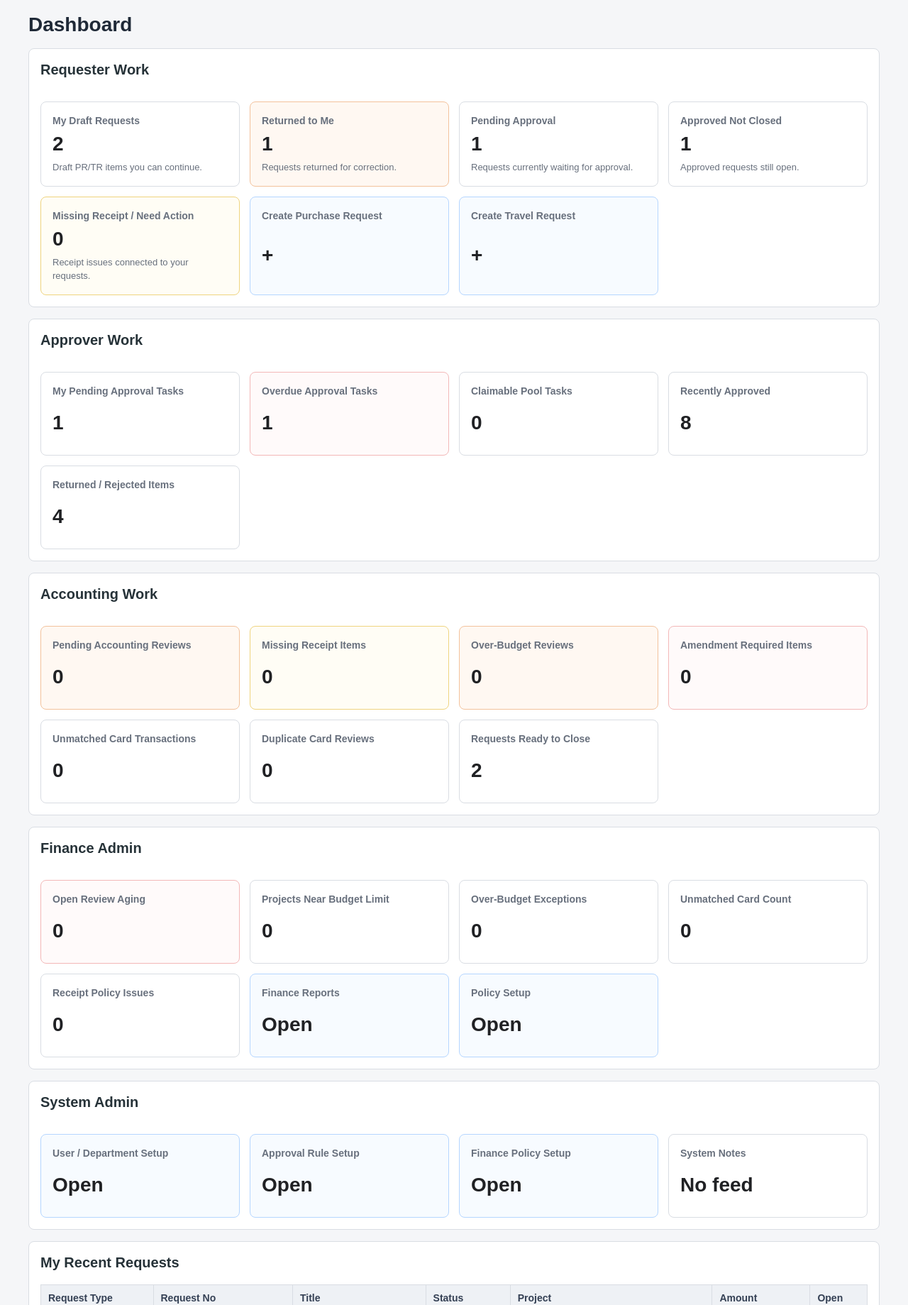
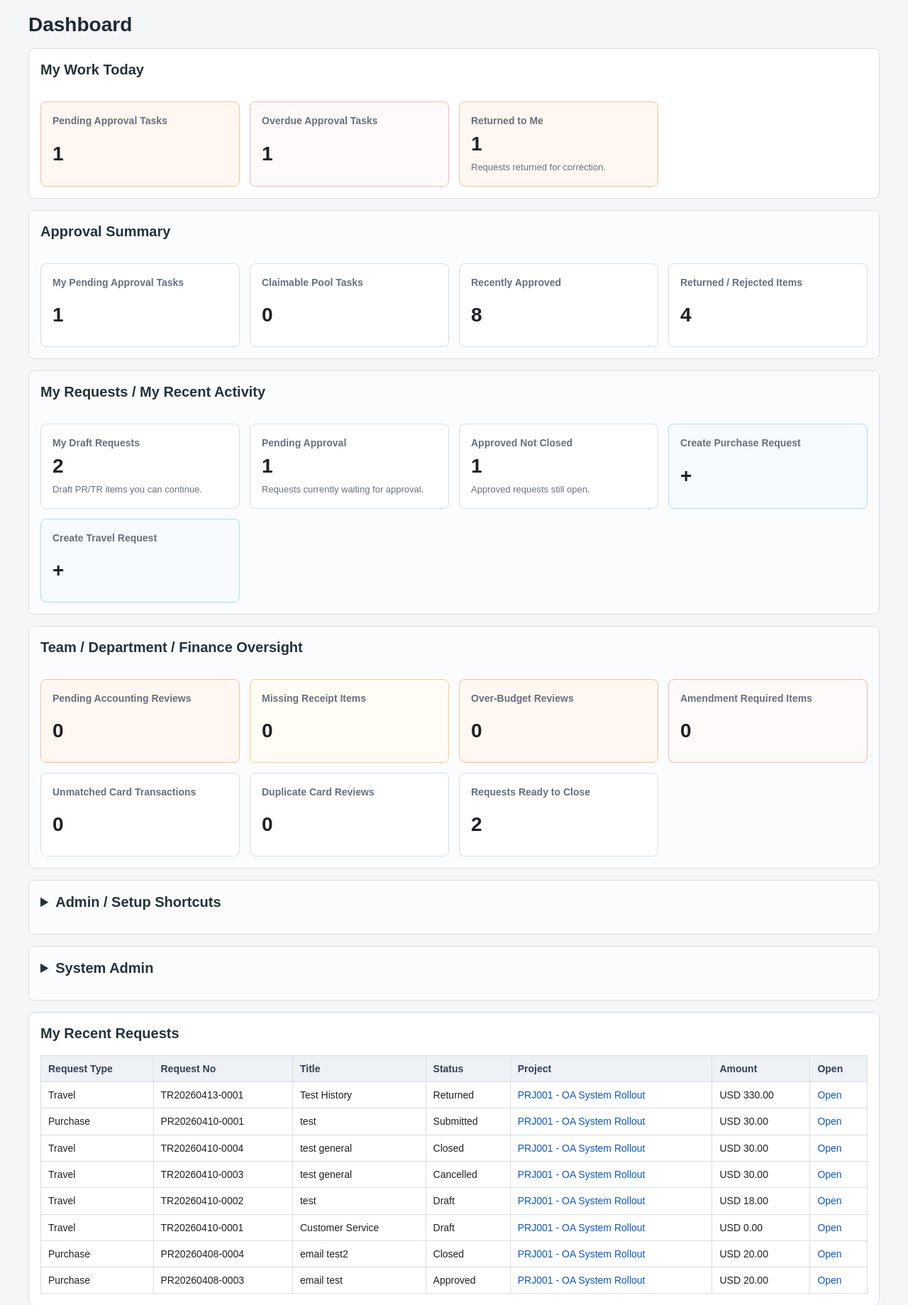
Before and after one commit to zlw1987/a8_oa, a Django app: page / in a window 1280 px wide. Shown: the part 108-1947 px from the top of the page at 71% size. Run offline with Django 5.2, Linux system fonts and the light colour scheme; a user stored in the database is signed in; data comes from the database, SQL or seed files in the repository; data that the repository does not hold is empty.

Commit message:
Stabilize dashboard navigation and multi-currency reporting

```diff
--- a/approvals/templates/approvals/rule_edit.html
+++ b/approvals/templates/approvals/rule_edit.html
@@ -38,7 +38,8 @@
         </div>
         {% endif %}
 
-        <table>
+        <div class="table-scroll">
+        <table class="data-table approval-steps-table">
             <thead>
                 <tr>
                     <th>Step No</th>
@@ -122,6 +123,7 @@
                 {% endfor %}
             </tbody>
         </table>
+        </div>
     </div>
 
     {% if rule and step_preview_rows %}
--- a/common/context_processors.py
+++ b/common/context_processors.py
@@ -1,7 +1,12 @@
 from .navigation import build_navigation_for_user
+from projects.access import user_can_create_project
 
 
 def top_navigation(request):
+    can_create_project = False
+    if request.user.is_authenticated:
+        can_create_project = user_can_create_project(request.user)
     return {
         "top_navigation": build_navigation_for_user(request.user, request),
+        "can_create_project": can_create_project,
     }
--- a/dashboard/templates/dashboard/home.html
+++ b/dashboard/templates/dashboard/home.html
@@ -6,8 +6,13 @@
 
 {% block content %}
 {% for section in dashboard_sections %}
-<div class="card dashboard-section">
+{% if section.collapsible %}
+<details class="card dashboard-section dashboard-section-secondary">
+    <summary>{{ section.title }}</summary>
+{% else %}
+<div class="card dashboard-section{% if section.secondary %} dashboard-section-secondary{% endif %}">
     <h2>{{ section.title }}</h2>
+{% endif %}
     <div class="dashboard-card-grid">
         {% for card in section.cards %}
         <a class="dashboard-card dashboard-card-{{ card.tone }}" href="{{ card.url }}">
@@ -19,7 +24,11 @@
         </a>
         {% endfor %}
     </div>
+{% if section.collapsible %}
+</details>
+{% else %}
 </div>
+{% endif %}
 {% endfor %}
 
 <div class="card">
--- a/dashboard/views.py
+++ b/dashboard/views.py
@@ -9,7 +9,6 @@ from approvals.models import ApprovalTask
 from common.choices import ApprovalTaskStatus, RequestStatus
 from purchase.models import PurchaseRequest
 from travel.models import TravelRequest, TravelRequestStatus
-from accounts.models import Department
 from approvals.dashboard import get_approval_summary_for_user
 from finance.models import (
     AccountingReviewItem,
@@ -21,11 +20,7 @@ from finance.models import (
 )
 from finance.presentation import OPEN_STATUS_FILTER
 from projects.models import Project
-
-def _can_create_project(user):
-    if user.is_superuser:
-        return True
-    return Department.objects.filter(manager=user).exists()
+from projects.access import user_can_create_project
 
 def _get_request_detail_url(task):
     request_obj = task.get_request_object()
@@ -100,9 +95,20 @@ def _dashboard_card(label, value, url="", tone="neutral", description=""):
     }
 
 
-def _dashboard_section(title, cards):
+def _dashboard_section(title, cards, *, secondary=False, collapsible=False):
     visible_cards = [card for card in cards if card is not None]
-    return {"title": title, "cards": visible_cards}
+    return {
+        "title": title,
+        "cards": visible_cards,
+        "secondary": secondary,
+        "collapsible": collapsible,
+    }
+
+
+def _priority_card(label, value, url="", tone="neutral", description=""):
+    if not value:
+        return None
+    return _dashboard_card(label, value, url, tone=tone, description=description)
 
 
 def _open_review_queryset():
@@ -134,9 +140,84 @@ def _build_role_dashboard_sections(user):
     ).distinct()
     overdue_assigned = assigned_pending.filter(due_at__lt=now)
 
+    returned_count = requester_purchase.filter(status=RequestStatus.RETURNED).count() + requester_travel.filter(
+        status=TravelRequestStatus.RETURNED
+    ).count()
+    missing_receipt_count = open_reviews.filter(
+        reason=AccountingReviewReason.MISSING_RECEIPT,
+        purchase_request__requester=user,
+    ).count() + open_reviews.filter(
+        reason=AccountingReviewReason.MISSING_RECEIPT,
+        travel_request__requester=user,
+    ).count()
+    unmatched_cards = CardTransaction.objects.none()
+    if user.is_staff:
+        unmatched_cards = CardTransaction.objects.filter(
+            match_status__in=[CardTransactionMatchStatus.UNMATCHED, CardTransactionMatchStatus.PARTIALLY_MATCHED]
+        )
+
     sections = [
         _dashboard_section(
-            "Requester Work",
+            "My Work Today",
+            [
+                _priority_card("Pending Approval Tasks", assigned_pending.count(), reverse("approvals:my_tasks"), tone="attention"),
+                _priority_card(
+                    "Overdue Approval Tasks",
+                    overdue_assigned.count(),
+                    reverse("approvals:my_tasks") + "?due_state=overdue",
+                    tone="danger",
+                ),
+                _priority_card(
+                    "Returned to Me",
+                    returned_count,
+                    reverse("purchase:pr_list") + "?status=RETURNED",
+                    tone="attention",
+                    description="Requests returned for correction.",
+                ),
+                _priority_card(
+                    "Missing Receipt / Need Action",
+                    missing_receipt_count,
+                    reverse("purchase:pr_list"),
+                    tone="warning",
+                    description="Receipt issues connected to your requests.",
+                ),
+                _priority_card(
+                    "Pending Accounting Reviews",
+                    open_reviews.count() if user.is_staff else 0,
+                    reverse("finance:accounting_review_queue") if user.is_staff else "",
+                    tone="attention",
+                ),
+                _priority_card(
+                    "Unmatched Card Transactions",
+                    unmatched_cards.count() if user.is_staff else 0,
+                    reverse("finance:card_transaction_list") + "?status=UNMATCHED" if user.is_staff else "",
+                    tone="warning",
+                ),
+            ],
+        ),
+        _dashboard_section(
+            "Approval Summary",
+            [
+                _dashboard_card("My Pending Approval Tasks", assigned_pending.count(), reverse("approvals:my_tasks")),
+                _dashboard_card("Claimable Pool Tasks", pool_pending.count(), reverse("approvals:my_tasks")),
+                _dashboard_card(
+                    "Recently Approved",
+                    ApprovalTask.objects.filter(status=ApprovalTaskStatus.APPROVED, acted_by=user).count(),
+                    reverse("approvals:my_history"),
+                ),
+                _dashboard_card(
+                    "Returned / Rejected Items",
+                    ApprovalTask.objects.filter(
+                        status__in=[ApprovalTaskStatus.RETURNED, ApprovalTaskStatus.REJECTED],
+                        acted_by=user,
+                    ).count(),
+                    reverse("approvals:my_history"),
+                ),
+            ],
+            secondary=True,
+        ),
+        _dashboard_section(
+            "My Requests / My Recent Activity",
             [
                 _dashboard_card(
                     "My Draft Requests",
@@ -144,14 +225,6 @@ def _build_role_dashboard_sections(user):
                     + requester_travel.filter(status=TravelRequestStatus.DRAFT).count(),
                     reverse("purchase:pr_list") + "?status=DRAFT",
                     description="Draft PR/TR items you can continue.",
-                ),
-                _dashboard_card(
-                    "Returned to Me",
-                    requester_purchase.filter(status=RequestStatus.RETURNED).count()
-                    + requester_travel.filter(status=TravelRequestStatus.RETURNED).count(),
-                    reverse("purchase:pr_list") + "?status=RETURNED",
-                    tone="attention",
-                    description="Requests returned for correction.",
                 ),
                 _dashboard_card(
                     "Pending Approval",
@@ -174,59 +247,17 @@ def _build_role_dashboard_sections(user):
                     reverse("purchase:pr_list") + "?status=APPROVED",
                     description="Approved requests still open.",
                 ),
-                _dashboard_card(
-                    "Missing Receipt / Need Action",
-                    open_reviews.filter(
-                        reason=AccountingReviewReason.MISSING_RECEIPT,
-                        purchase_request__requester=user,
-                    ).count()
-                    + open_reviews.filter(
-                        reason=AccountingReviewReason.MISSING_RECEIPT,
-                        travel_request__requester=user,
-                    ).count(),
-                    reverse("purchase:pr_list"),
-                    tone="warning",
-                    description="Receipt issues connected to your requests.",
-                ),
                 _dashboard_card("Create Purchase Request", "+", reverse("purchase:pr_create"), tone="action"),
                 _dashboard_card("Create Travel Request", "+", reverse("travel:tr_create"), tone="action"),
             ],
-        ),
-        _dashboard_section(
-            "Approver Work",
-            [
-                _dashboard_card("My Pending Approval Tasks", assigned_pending.count(), reverse("approvals:my_tasks")),
-                _dashboard_card(
-                    "Overdue Approval Tasks",
-                    overdue_assigned.count(),
-                    reverse("approvals:my_tasks") + "?due_state=overdue",
-                    tone="danger" if overdue_assigned.exists() else "neutral",
-                ),
-                _dashboard_card("Claimable Pool Tasks", pool_pending.count(), reverse("approvals:my_tasks")),
-                _dashboard_card(
-                    "Recently Approved",
-                    ApprovalTask.objects.filter(status=ApprovalTaskStatus.APPROVED, acted_by=user).count(),
-                    reverse("approvals:my_history"),
-                ),
-                _dashboard_card(
-                    "Returned / Rejected Items",
-                    ApprovalTask.objects.filter(
-                        status__in=[ApprovalTaskStatus.RETURNED, ApprovalTaskStatus.REJECTED],
-                        acted_by=user,
-                    ).count(),
-                    reverse("approvals:my_history"),
-                ),
-            ],
+            secondary=True,
         ),
     ]
 
     if user.is_staff:
-        unmatched_cards = CardTransaction.objects.filter(
-            match_status__in=[CardTransactionMatchStatus.UNMATCHED, CardTransactionMatchStatus.PARTIALLY_MATCHED]
-        )
         sections.append(
             _dashboard_section(
-                "Accounting Work",
+                "Team / Department / Finance Oversight",
                 [
                     _dashboard_card("Pending Accounting Reviews", open_reviews.count(), reverse("finance:accounting_review_queue"), tone="attention"),
                     _dashboard_card(
@@ -266,11 +297,12 @@ def _build_role_dashboard_sections(user):
                         reverse("purchase:pr_list") + "?status=APPROVED",
                     ),
                 ],
+                secondary=True,
             )
         )
         sections.append(
             _dashboard_section(
-                "Finance Admin",
+                "Admin / Setup Shortcuts",
                 [
                     _dashboard_card(
                         "Open Review Aging",
@@ -285,6 +317,8 @@ def _build_role_dashboard_sections(user):
                     _dashboard_card("Finance Reports", "Open", reverse("finance:finance_reports"), tone="action"),
                     _dashboard_card("Policy Setup", "Open", reverse("finance:over_budget_policy_list"), tone="action"),
                 ],
+                secondary=True,
+                collapsible=True,
             )
         )
 
@@ -298,10 +332,12 @@ def _build_role_dashboard_sections(user):
                     _dashboard_card("Finance Policy Setup", "Open", reverse("finance:over_budget_policy_list"), tone="action"),
                     _dashboard_card("System Notes", "No feed", reverse("admin:index")),
                 ],
+                secondary=True,
+                collapsible=True,
             )
         )
 
-    return sections
+    return [section for section in sections if section["cards"]]
 
 
 @login_required
@@ -421,7 +457,7 @@ def home(request):
         "my_recent_requests": my_recent_requests,
         "assigned_tasks": assigned_tasks[:5],
         "pool_tasks": pool_tasks[:5],
-        "can_create_project": _can_create_project(request.user),
+        "can_create_project": user_can_create_project(request.user),
         "approval_summary": get_approval_summary_for_user(request.user),
         "dashboard_sections": _build_role_dashboard_sections(request.user),
     }
--- a/static/css/app.css
+++ b/static/css/app.css
@@ -255,6 +255,16 @@ main {
 .dashboard-section {
     display: grid;
     gap: 14px;
+}
+
+.dashboard-section-secondary {
+    background: #fbfcfe;
+}
+
+.dashboard-section > summary {
+    cursor: pointer;
+    font-size: 20px;
+    font-weight: 700;
 }
 
 .dashboard-card-grid {
@@ -611,6 +621,22 @@ textarea {
     overflow-x: auto;
 }
 
+.table-scroll {
+    width: 100%;
+    overflow-x: auto;
+}
+
+.approval-steps-table {
+    min-width: 1200px;
+}
+
+.approval-steps-table select,
+.approval-steps-table input[type="text"],
+.approval-steps-table input[type="number"] {
+    width: 100%;
+    min-width: 110px;
+}
+
 table,
 .data-table {
     width: 100%;
```
Also changed, not shown: common/navigation.py (+7 -0 lines), config/settings_godaddy.py (+9 -1 lines), docs/ui-productization-status.md (+4 -1 lines), docs/user-guide-en.md (+7 -8 lines), docs/user-guide-zh.md (+7 -7 lines), docs/versions/current.md (+4 -0 lines), 1 other file.
